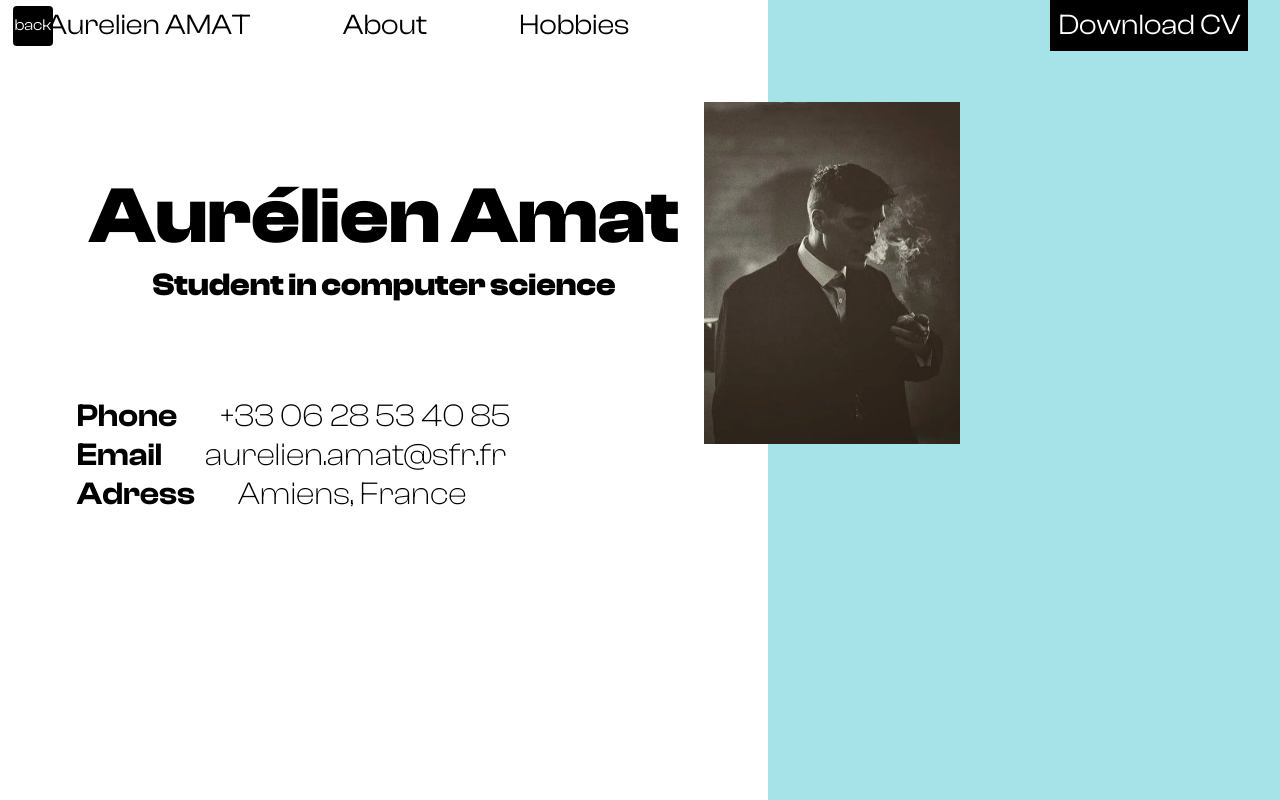
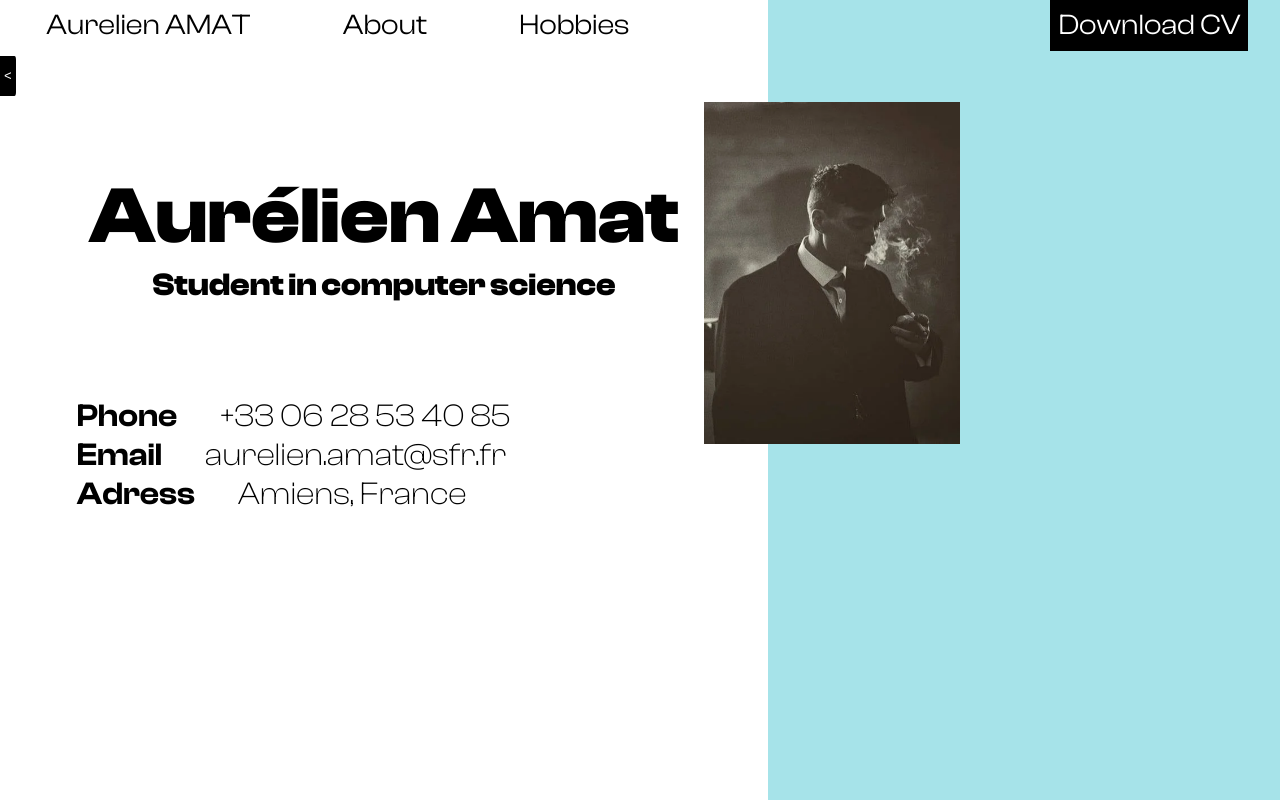
Before and after one commit to aurelienamat/PeakyBlinders, a plain HTML site: page CV/CV_EN.html in a window 1280 px wide. Shown: the top 800 px of the page. Drawn offline with nearby package versions, Linux system fonts and the light colour scheme.

Commit message:
Back Button

```diff
--- a/CV/CV_EN.html
+++ b/CV/CV_EN.html
@@ -15,7 +15,7 @@
         <div class="cercle-chargement"></div>
     </div>
     <!-- BOUTON RETOUR  -->
-    <div id="retour"><a href="../indexen.html">back</a></div>
+    <div id="retour"><a href="../indexen.html"><</a></div>
 
     <div id="box1">
 
--- a/CV/style.css
+++ b/CV/style.css
@@ -48,22 +48,27 @@ body{
 /* BOUTON RETOUR  */
 #retour{
     z-index: 1000;
-    width: 5vh;
+    width: 2vh;
     height: 5vh;
-    border-radius: 10%;
+    border-radius: 0% 10% 10% 0%;
     position: fixed;
-    left: 1vw;
-    top: 0.7vh;
+    left: 0;
+    top: 7vh;
     background-color: black;
     cursor: pointer;
     display: flex;
     justify-content: center;
+    /* padding-left: 0.5vh; */
     align-items: center;
 }
 #retour > a{
     color: white;
+    transition: transform 0.2s ease;
 }
 
+#retour:hover {
+    width: 6vh;
+}
 
 #box1{
     width: 100vw;
@@ -315,9 +320,6 @@ span{
         align-items: center;
         justify-content: center;
     }
-    #retour{
-        display: none;
-    }
     header{
         font-size: 0.8rem;
     }
```
Also changed, not shown: CV/CV_FR.html (+1 -1 lines).
